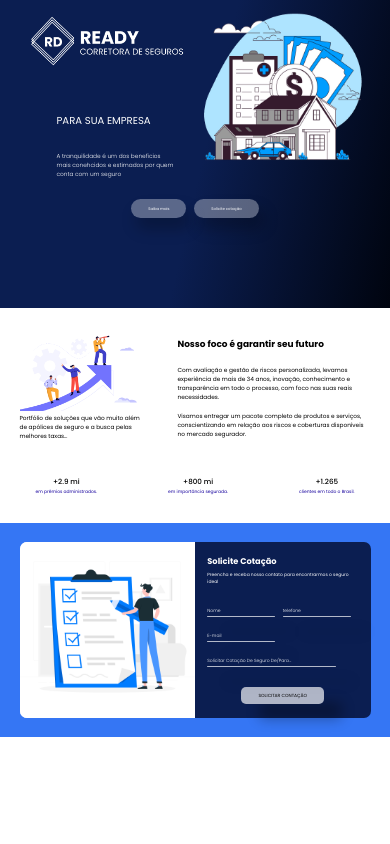
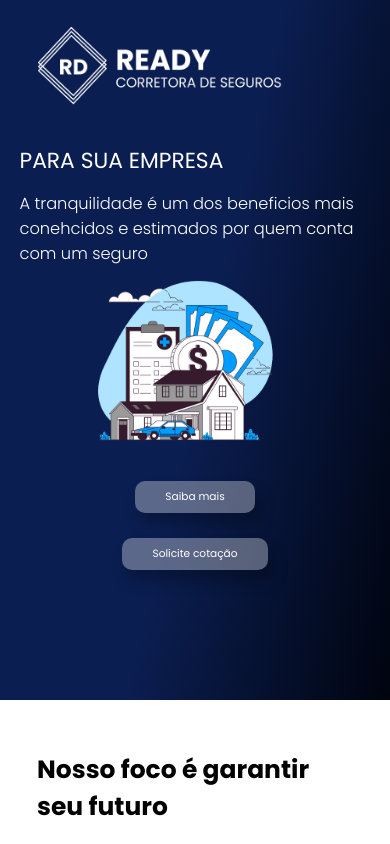
Before and after one commit to Kalebe-Stevam/ready-corretora, a plain HTML site: page index.html in a window 390 px wide. Shown: the top 844 px of the page. Drawn offline with Linux system fonts and the light colour scheme.

Commit message:
new commit

```diff
--- a/style.css
+++ b/style.css
@@ -348,7 +348,7 @@ form p {
     }
 
     .btn-infos button {
-        padding: 7px 17px;
+        padding: 8px 30px;
     }
 
 
@@ -356,57 +356,84 @@ form p {
 
 @media (max-width: 640px) {
     html {
-        font-size: 25.5%;
+        font-size: 39%;
+    }
+    .text {
+        text-align: left;
+        max-width: 100%;
+    }
+
+    .logo {
+        width: 80%;
+    }
+    .text p {
+        width: 100%;
+        margin: 0px;
+        font-size: 2.6rem;
+        font-weight: 100;
+        margin-top: 4%;
+    }
+
+    .text h1 {
+        margin: 0px;
+        font-size: 3.5rem;
+        font-weight: 400;
     }
 
     .btn-infos {
-        padding-bottom: 130px;
+        display: flex;
+        flex-flow: column wrap;
+        gap: 25px;
     }
 
-    .btn-infos button {
-        padding: 7px 17px;
+    .textos {
+        width: 90%;
+        margin: auto;
     }
 
-    .input-box input {
-        height: 15px;
+    .img-house {
+        width: 50%;
     }
 
-}
-
-@media (max-width: 550px) {
-    html {
-        font-size: 14%;
+    .container {
+        display: flex;
+        flex-flow: column wrap;
     }
 
-    .btn-infos {
-        padding-bottom: 90px;
+    .about {
+        margin-top: 13%;
     }
 
-    .btn-infos button {
-        padding: 7px 17px;
+    .business {
+        order: 1;
+        width: 90%;
     }
 
-    .input-box input {
-        height: 10px;
+    .txt-business {
+        margin: 0;
+        max-width: 100%;
     }
 
-}
-
-@media (max-width: 340px) {
-    html {
-        font-size: 12%;
+    .about-txt {
+        width: 90%;
+        order: 0;
     }
 
-    .btn-infos {
-        padding-bottom: 90px;
+    .img-check {
+        display: none;
     }
 
-    .btn-infos button {
-        padding: 7px 17px;
+    .get-infos {
+        width: 100%;
+        margin: auto;
+        border-radius: 10px;
     }
 
-    .input-box input {
-        height: 10px;
+    .get-infos {
+        width: 90%;
     }
 
+    .input-box {
+        width: 90%;
+    }
 }
```
